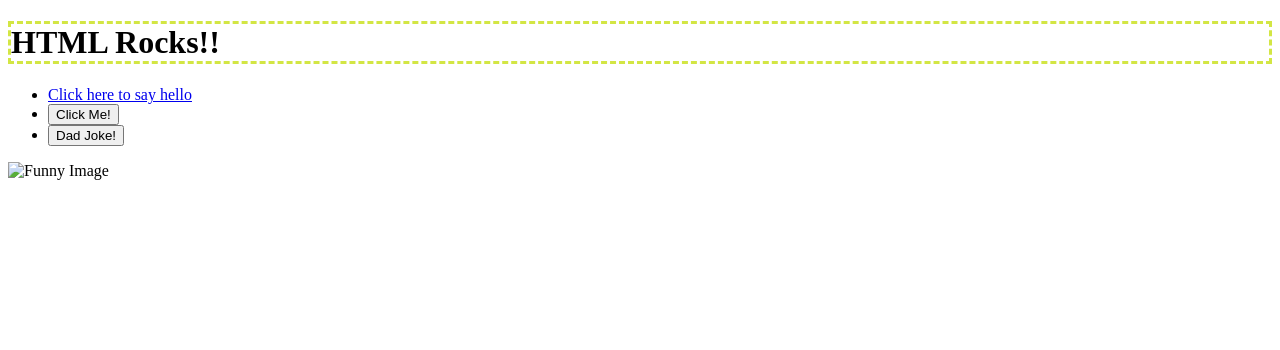
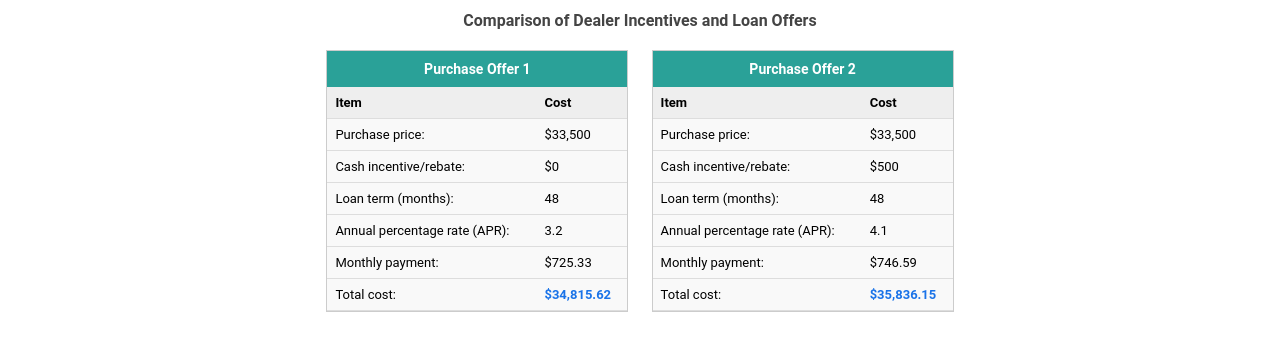
Before and after one commit to angenduwimana/05.03-Lab---Advanced-CSS-, a website: page index.html in a window 1280 px wide. Drawn offline with Linux system fonts and the light colour scheme; files that its build step writes are made by us from their sources.

Commit message:
Completed Lab 05.

```diff
--- a/index.html
+++ b/index.html
@@ -1,25 +1,93 @@
-<!doctype html>
+<!DOCTYPE html>
 <html>
-
 <head>
-  <meta charset="utf-8">
-  <title>CS208 - Starter Code (UPDATE ME)!</title>
-  <meta name="description" content="">
-  <meta name="viewport" content="width=device-width, initial-scale=1">
-  <link rel="stylesheet" href="style.css">
+    <meta charset="utf-8">
+    <title>Comparison of Dealer Incentives and Loan Offers</title>
+    <meta name="viewport" content="width=device-width, initial-scale=1">
+    <link rel="stylesheet" href="style.css">
 </head>
 
 <body>
-  <h1>HTML Rocks!!</h1>
-  <ul>
-  <li><a href="/hello">Click here to say hello</a></li>
-  <li><button id="hello-link">Click Me!</button></li>
-  <li><button id="joke-button">Dad Joke!</button></li>
-  <script src="script.js"></script>
-  </ul>
-  <img src="funny.png" alt="Funny Image" width="300" height="200">
 
-  <h2 id="joke-display"></h2>
+    <h1>Comparison of Dealer Incentives and Loan Offers</h1>
+
+    <div class="container">
+
+        <section class="offer">
+            <h2 class="offer-title">Purchase Offer 1</h2>
+
+            <div class="offer-contents">
+                <table>
+                    <tr>
+                        <th>Item</th>
+                        <th>Cost</th>
+                    </tr>
+                    <tr>
+                        <td>Purchase price:</td>
+                        <td>$33,500</td>
+                    </tr>
+                    <tr>
+                        <td>Cash incentive/rebate:</td>
+                        <td>$0</td>
+                    </tr>
+                    <tr>
+                        <td>Loan term (months):</td>
+                        <td>48</td>
+                    </tr>
+                    <tr>
+                        <td>Annual percentage rate (APR):</td>
+                        <td>3.2</td>
+                    </tr>
+                    <tr>
+                        <td>Monthly payment:</td>
+                        <td>$725.33</td>
+                    </tr>
+                    <tr>
+                        <td>Total cost:</td>
+                        <td class="final-value">$34,815.62</td>
+                    </tr>
+                </table>
+            </div>
+        </section>
+
+        <section class="offer">
+            <h2 class="offer-title">Purchase Offer 2</h2>
+
+            <div class="offer-contents">
+                <table>
+                    <tr>
+                        <th>Item</th>
+                        <th>Cost</th>
+                    </tr>
+                    <tr>
+                        <td>Purchase price:</td>
+                        <td>$33,500</td>
+                    </tr>
+                    <tr>
+                        <td>Cash incentive/rebate:</td>
+                        <td>$500</td>
+                    </tr>
+                    <tr>
+                        <td>Loan term (months):</td>
+                        <td>48</td>
+                    </tr>
+                    <tr>
+                        <td>Annual percentage rate (APR):</td>
+                        <td>4.1</td>
+                    </tr>
+                    <tr>
+                        <td>Monthly payment:</td>
+                        <td>$746.59</td>
+                    </tr>
+                    <tr>
+                        <td>Total cost:</td>
+                        <td class="final-value">$35,836.15</td>
+                    </tr>
+                </table>
+            </div>
+        </section>
+
+    </div>
+
 </body>
-
 </html>
```
Also changed, not shown: dist/style.css, 1 other file.
